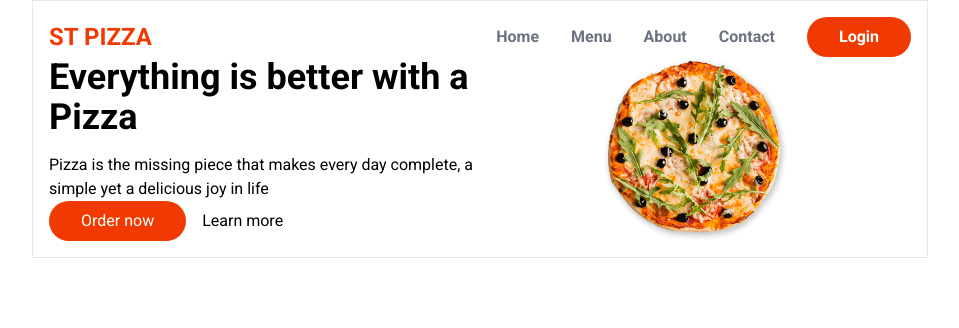
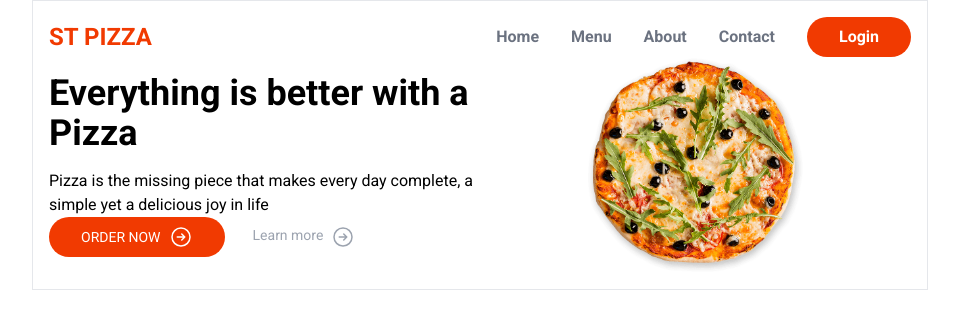
Before and after one commit to jadepeck/food-ordering-app, a Next.js app: page / in a window 1280 px wide. Shown: the top 328 px of the page, without its empty margins (160-1119 px from the left). Built offline with nearby package versions, Linux system fonts and the light colour scheme.

Commit message:
hero css

```diff
--- a/src/components/icons/Right.js
+++ b/src/components/icons/Right.js
@@ -1,5 +1,7 @@
 export default function Right({className='w-6 h-6'}) {
-  <svg xmlns="http://www.w3.org/2000/svg" fill="none" viewBox="0 0 24 24" strokeWidth={1.5} stroke="currentColor" className={className}>
-  <path strokeLinecap="round" strokeLinejoin="round" d="m12.75 15 3-3m0 0-3-3m3 3h-7.5M21 12a9 9 0 1 1-18 0 9 9 0 0 1 18 0Z" />
-</svg>
+  return (
+    <svg xmlns="http://www.w3.org/2000/svg" fill="none" viewBox="0 0 24 24" strokeWidth={1.5} stroke="currentColor" className={className}>
+    <path strokeLinecap="round" strokeLinejoin="round" d="m12.75 15 3-3m0 0-3-3m3 3h-7.5M21 12a9 9 0 1 1-18 0 9 9 0 0 1 18 0Z" />
+    </svg>
+  );
 }
--- a/src/components/layout/Hero.js
+++ b/src/components/layout/Hero.js
@@ -4,7 +4,7 @@ import Right from "@/components/icons/Right"
 export default function Hero() {
   return (
     <section className="grid grid-cols-2">
-      <div>
+      <div className='py-4'>
         <h1 className="text-4xl font-semibold">
 
           Everything is better with a Pizza
@@ -15,13 +15,14 @@ export default function Hero() {
           Pizza is the missing piece that makes every day complete, a simple yet a delicious joy in life
 
         </p>
-       <div className='flex gap-4'>
-         <button className='bg-primary text-white px-8 py-2 rounded-full'>
+       <div className='flex gap-4 text-sm'>
+         <button className='bg-primary uppercase flex items-center gap-2 text-white px-8 py-2 rounded-full'>
           Order now
           <Right/>
          </button>
-         <button>
+         <button className='flex gap-2 py-2 px-3 text-gray-400'>
           Learn more
+          <Right/>
          </button>
        </div>
       </div>
```
